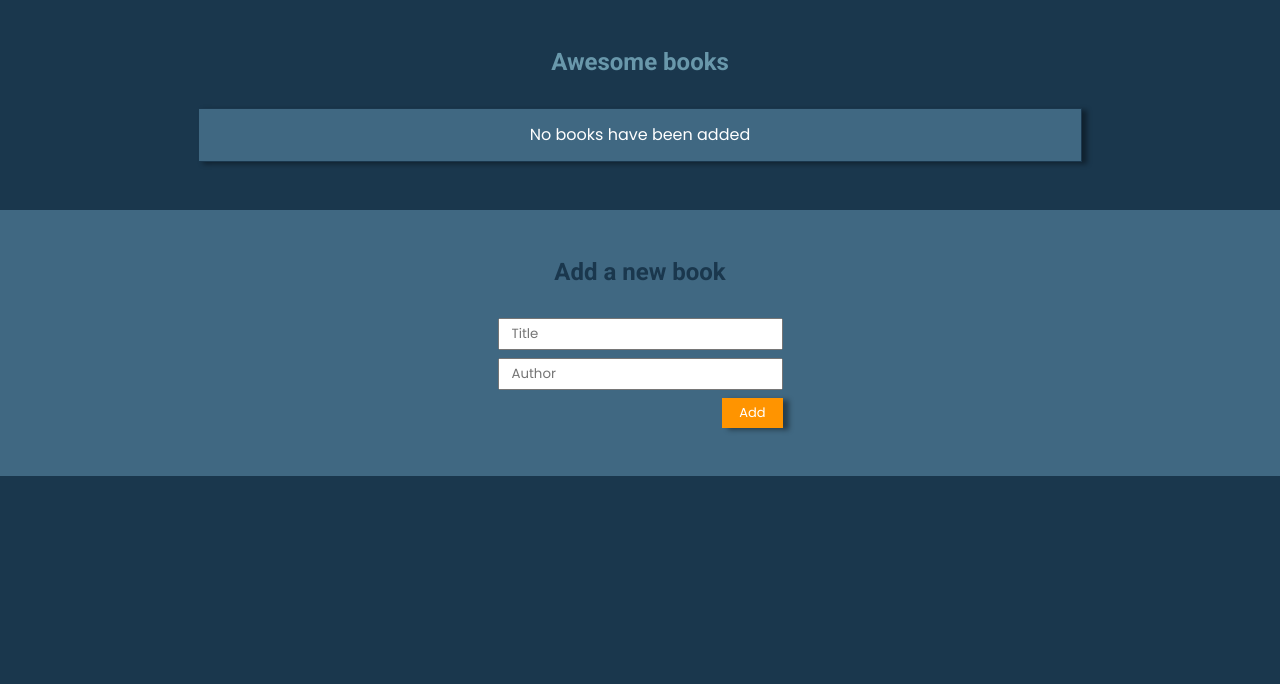
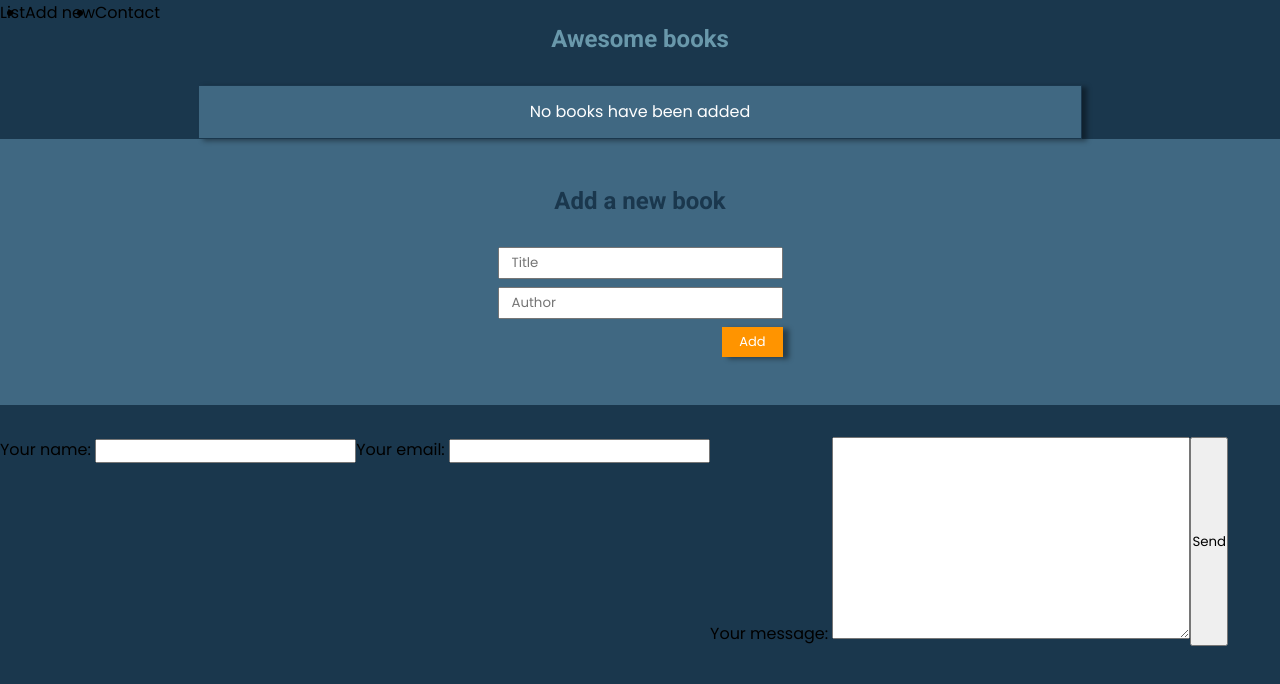
Before and after one commit to Leboroz/awesome-books, a website with bundled scripts: page index.html in a window 1280 px wide. Built offline with nearby package versions, Linux system fonts and the light colour scheme.

Commit message:
Make skeleton for the contact section

```diff
--- a/index.html
+++ b/index.html
@@ -13,15 +13,25 @@
   <title>Awesome books</title>
 </head>
 <body>
- <header class="flex flex-column-center"></header>
-
-<main>
-  <section class="book-section flex flex-column-center padding-y">
+  <!-- ----------------------------------------------------------------------- -->
+  <!--                             NAVBAR SECTION                              -->
+  <!-- ----------------------------------------------------------------------- -->
+<header class="navbar-section flex">
+  <nav class="navbar flex">
+    <ul class="nav-links flex">
+      <li class="nav-link nav-link__active">List</li>
+      <li class="nav-link">Add new</li>
+      <li class="nav-link">Contact</li>
+    </ul>
+  </nav>
+  <span id="date" class="date"></span>
+</header>
+<main class="sections">
+  <section class="section book-section flex flex-column-center">
     <h1 class="display-1">Awesome books</h1>
     <article data-visible="false" id="book_section" class="table"></article>
   </section>
-
-  <section class="form-section flex flex-column-center padding-y">
+  <section class="section form-section flex flex-column-center padding-y">
     <h2 class="display-1">Add a new book</h2>
     <form id="form" class="form flex">
     <label>
@@ -33,7 +43,28 @@
       <button id="add_button" type="submit" class="btn">Add</button>
     </form>
   </section>
+  <section class="section contact-section">
+    <h2 class="display-1"></h2>
+    <p class="par"></p>
+    <form action="https://formspree.io/f/mayvnayl" method="POST" class="form flex">
+      <label>
+        Your name:
+        <input type="text" required>
+      </label>
+      <label>
+        Your email:
+        <input type="email" required>
+      </label>
+      <label>
+        Your message:
+        <textarea name="message" id="messsage" cols="30" rows="10" class="message" required></textarea>
+      </label>
+      <button type="submit">Send</button>
+    </form>
+  </section>
  </main>
-
+<footer class="footer">
+  <p class="copyright"></p>
+</footer>
 </body>
 </html>
```
